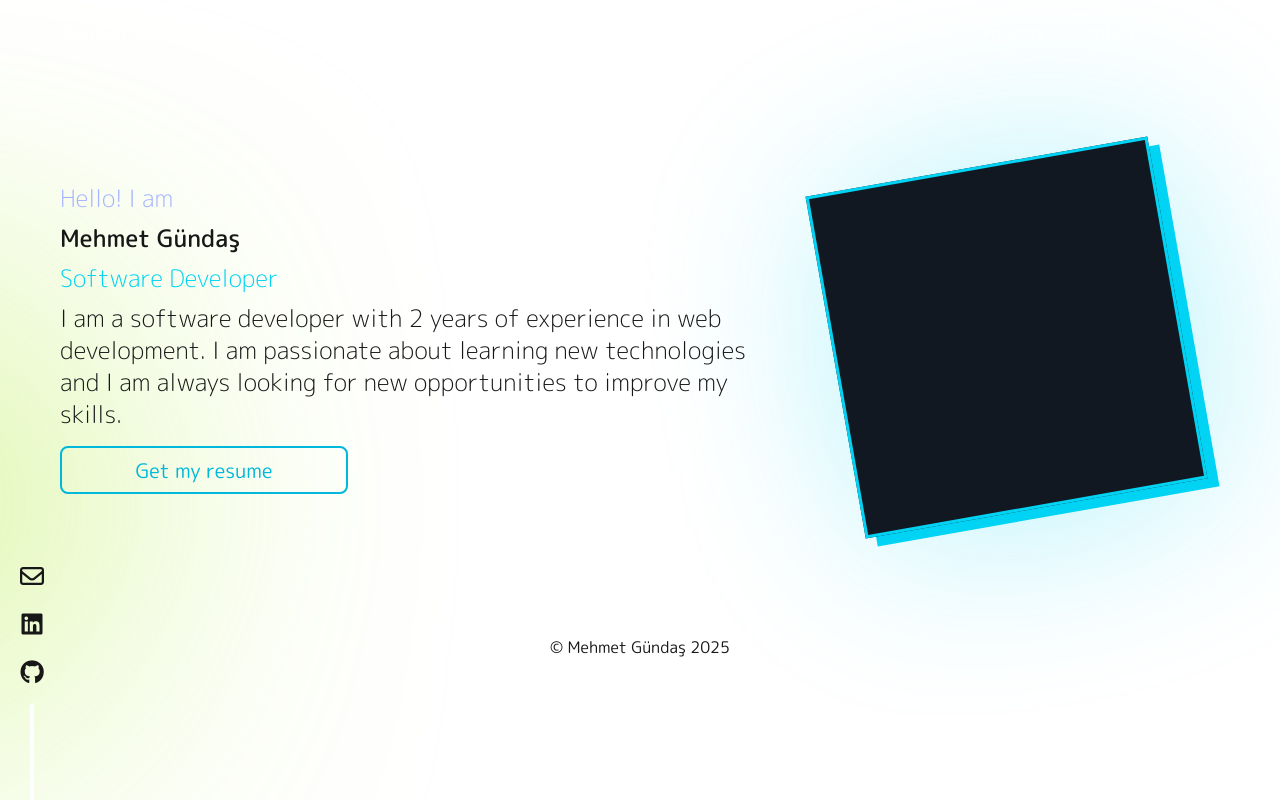
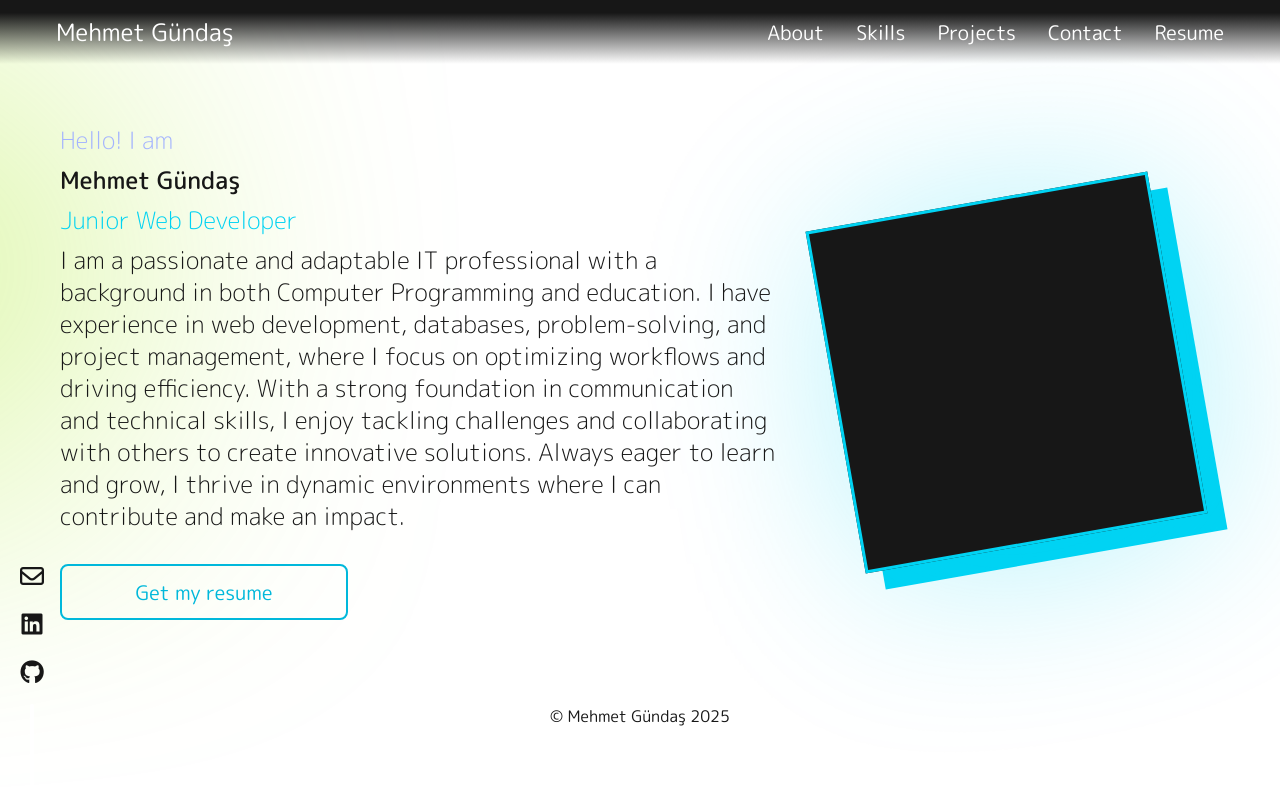
Before and after one commit to mgundas/portfolio, a Next.js app: page / in a window 1280 px wide. Built offline with nearby package versions, Linux system fonts and the light colour scheme.

Commit message:
visual adjustments

```diff
--- a/src/app/globals.css
+++ b/src/app/globals.css
@@ -28,7 +28,7 @@ body {
 }
 
 .hero-circle {
-  @apply z-[-1] absolute top-[80%] bg-lime-400 blur-[10rem] h-[15rem] w-[25rem] left-[-10%] translate-[-50%] rounded-[50%]
+  @apply z-[-1] absolute bottom-[28%] bg-lime-400 blur-[10rem] h-[15rem] w-[25rem] left-[-10%] translate-[-50%] rounded-[50%]
 }
 
 .hero-container {
@@ -36,7 +36,7 @@ body {
 }
 
 .get-resume-button {
-  @apply text-xl text-center mt-2 transition-all ease-in rounded-lg hover:rounded-2xl text-cyan-500 bg-transparent cursor-pointer border-2 border-cyan-500 px-4 py-2 w-2xs
+  @apply text-xl text-center mt-6 transition-all ease-in rounded-lg hover:rounded-2xl text-cyan-500 bg-transparent cursor-pointer border-2 border-cyan-500 px-4 py-3 w-2xs
 }
 
 .icon-hover {
--- a/src/components/Hero/Hero.tsx
+++ b/src/components/Hero/Hero.tsx
@@ -4,15 +4,15 @@ const Hero = () => {
   return (
     <div className="relative">
       <div className="hero-container">
-        <div className="flex-2/4 grid gap-2">
-          <h1 className="text-2xl text-indigo-300 font-light sm_md_text">
+        <div className="flex-2/4 grid gap-2 text-xl sm:text-2xl">
+          <h1 className="text-indigo-300 font-light">
             Hello! I am
           </h1>
-          <h1 className="text-2xl font-medium sm_md_text">{db.profile.name}</h1>
-          <p className="text-2xl text-cyan-400 font-light sm_md_text">
+          <h1 className="font-medium">{db.profile.name}</h1>
+          <p className="text-cyan-400 font-light">
             {db.profile.title}
           </p>
-          <p className="text-2xl font-light sm_md_text">
+          <p className="font-light">
             {db.profile.description}
           </p>
           <a
@@ -24,14 +24,14 @@ const Hero = () => {
         </div>
         <div className="flex-1/4 p-5 flex items-center justify-center relative">
           <div className="relative mt-10 sm:mt-5 m-5 flex items-center justify-center">
-            <div className="-rotate-10 border-3 border-cyan-400 bg-[#111821] relative overflow-hidden">
+            <div className="-rotate-10 border-3 border-cyan-400 bg-[#171717] relative overflow-hidden">
               <img
                 src={db.profile.image}
                 alt={db.profile.name}
                 className="rotate-10 opacity-0"
               />
             </div>
-            <div className="absolute h-full w-full bg-cyan-400 -rotate-10 translate-x-3 translate-y-2 -z-2"></div>
+            <div className="absolute h-full w-full bg-cyan-400 -rotate-10 translate-x-5 translate-y-4 -z-2"></div>
             <div className="absolute blur-[6rem] opacity-30 h-full w-full bg-cyan-400 -rotate-10 translate-x-3 translate-y-2 -z-2"></div>
           </div>
         </div>
--- a/src/components/Navbar/MiniNavbar.tsx
+++ b/src/components/Navbar/MiniNavbar.tsx
@@ -1,6 +1,6 @@
 const MiniNavbar = () => {
     return (
-        <div className="fixed bottom-0 left-3 grid grid-cols-1 gap-2">
+        <div className="hidden fixed bottom-0 left-3 sm:grid grid-cols-1 gap-2">
             <ul className="flex flex-col items-center justify-center">
                 <li className="rounded-lg p-2 text-2xl bg-transparent"><i className="fa-regular fa-envelope icon-hover"></i></li>
                 <li className="rounded-lg p-2 text-2xl"><i className="fa-brands fa-linkedin icon-hover"></i></li>
--- a/src/components/Navbar/Navbar.tsx
+++ b/src/components/Navbar/Navbar.tsx
@@ -2,9 +2,9 @@ import db from '../../database/database';
 
 const Navbar = () => {
     return (
-        <div className="sticky top-0 z-50 h-16 flex items-center justify-between px-10">
-            <h1 className="text-white text-xl ml-4">{db.profile.name}</h1>
-            <ul className="gap-4 items-center hidden sm:flex">
+        <div className="sticky sm:relative top-0 z-50 h-16 flex items-center justify-between px-10 bg-gradient-to-b from-[#171717] from-20% to-[#00000000]">
+            <h1 className="text-white text-2xl ml-4">{db.profile.name}</h1>
+            <ul className="gap-4 text-xl items-center hidden sm:flex">
                 <li className="inline-block text-white mr-4">About</li>
                 <li className="inline-block text-white mr-4">Skills</li>
                 <li className="inline-block text-white mr-4">Projects</li>
--- a/src/database/database.tsx
+++ b/src/database/database.tsx
@@ -1,8 +1,8 @@
 const db = {
     profile: {
         name: "Mehmet Gündaş",
-        title: "Software Developer",
-        description: "I am a software developer with 2 years of experience in web development. I am passionate about learning new technologies and I am always looking for new opportunities to improve my skills.",
+        title: "Junior Web Developer",
+        description: "I am a passionate and adaptable IT professional with a background in both Computer Programming and education. I have experience in web development, databases, problem-solving, and project management, where I focus on optimizing workflows and driving efficiency. With a strong foundation in communication and technical skills, I enjoy tackling challenges and collaborating with others to create innovative solutions. Always eager to learn and grow, I thrive in dynamic environments where I can contribute and make an impact.",
         image: "https://placehold.co/512",
     }
 }
```
